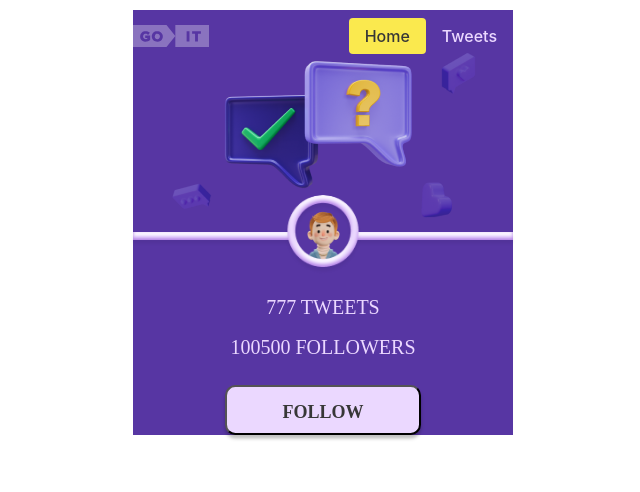
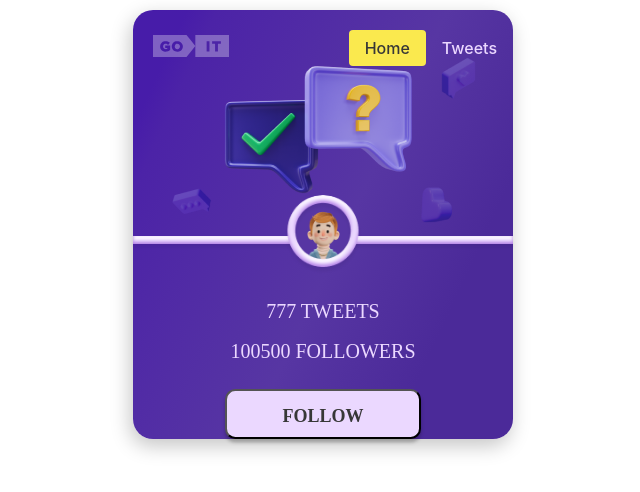
Before and after one commit to TetianaKokoilo/tweet-cards, a React (Create React App) app: page / in a window 1280 px wide. Shown: the top 492 px of the page, without its empty margins (317-957 px from the left). Built offline with nearby package versions, Linux system fonts and the light colour scheme.

Commit message:
add button back

```diff
--- a/src/components/App.jsx
+++ b/src/components/App.jsx
@@ -1,8 +1,8 @@
 // import { Button } from "./Button/Button";
 import { ReactComponent as Logo } from './Logo.svg';
-import { StyledContainer, StyledHeader, Link } from "./App.styled";
-import { Route, Routes } from "react-router-dom";
-import { Home } from "pages/Home/Home";
+import { StyledContainer, StyledHeader, Link } from './App.styled';
+import { Navigate, Route, Routes } from 'react-router-dom';
+import { Home } from 'pages/Home/Home';
 import { Tweets } from 'pages/Tweets/Tweets';
 
 // import { Link } from "react-router-dom";
@@ -11,7 +11,11 @@ export const App = () => {
   return (
     <StyledContainer>
       <StyledHeader>
-        <Logo />
+        <div>
+          {' '}
+          <Logo />
+        </div>
+
         <nav>
           <Link to="/" end>
             Home
@@ -22,6 +26,7 @@ export const App = () => {
       <Routes>
         <Route path="/" element={<Home />}></Route>
         <Route path="/tweets" element={<Tweets />}></Route>
+        <Route path="*" element={<Navigate to="/" />} />
       </Routes>
     </StyledContainer>
   );
--- a/src/components/App.styled.js
+++ b/src/components/App.styled.js
@@ -1,9 +1,16 @@
-import { NavLink } from "react-router-dom";
-import styled from "styled-components";
+import { NavLink } from 'react-router-dom';
+import styled from 'styled-components';
 
 export const StyledContainer = styled.div`
-
-  background: #5736a3;
+  background: linear-gradient(
+    114.99deg,
+    #471ca9 9.36%,
+    #4c23a7 14.61%,
+    #5736a3 54.28%,
+    #4b2a99 78.99%
+  );
+  box-shadow: -2.5777px 6.87386px 20.6216px rgba(0, 0, 0, 0.23);
+  border-radius: 20px;
   width: 380px;
   height: 100%;
   margin: 0 auto;
@@ -15,8 +22,8 @@ export const StyledHeader = styled.header`
   align-items: center;
   justify-content: space-between;
   gap: 12px;
-  padding: 8px 0;
-
+  padding-top: 20px;
+  padding-left: 20px;
 
   > nav {
     display: flex;
@@ -26,11 +33,15 @@ export const Link = styled(NavLink)`
   padding: 8px 16px;
   border-radius: 4px;
   text-decoration: none;
-  color: #EBD8FF;
+  color: #ebd8ff;
   font-weight: 500;
 
   &.active {
     color: #373737;
-    background-color:  #FAE94E;
+    background-color: #fae94e;
   }
 `;
+
+// export const StyledLogo = styled.div`
+// padding-left: 20px;
+// `
--- a/src/components/Button/Button.jsx
+++ b/src/components/Button/Button.jsx
@@ -1,19 +1,22 @@
 import { useState, useEffect } from 'react';
+import { useNavigate } from 'react-router-dom';
 import {
+  StyledButtonBack,
   StyledButtonLoadMore,
   StyledCont,
   StyledInfoText,
   StyledList,
 } from './Button.styled';
-// import { nanoid } from 'nanoid';
 
 export const Button = () => {
-
   const [users, setUsers] = useState([]);
   const [page, setPage] = useState(0);
+  const navigate = useNavigate();
+  const [showBackButton, setShowBackButton] = useState(false);
 
   const handleLoadMore = () => {
     setPage(page + 1);
+    setShowBackButton(true);
   };
 
   useEffect(() => {
@@ -27,6 +30,9 @@ export const Button = () => {
     fetchUsers();
   }, [page]);
 
+  const handleBack = () => {
+    navigate('/');
+  };
 
   return (
     <>
@@ -34,19 +40,21 @@ export const Button = () => {
         <StyledList>
           {users.map(user => (
             <li key={user.id}>
-              <img
-                src={user.avatar}
-                alt="avatar"
-                width={200}
-                height={200}
-              ></img>
+              <img src={user.avatar} alt="avatar" width={200} height={200} />
               <StyledInfoText>{user.user}</StyledInfoText>
               <StyledInfoText>Tweets: {user.tweets}</StyledInfoText>
               <StyledInfoText>Followers: {user.follows}</StyledInfoText>
             </li>
           ))}
         </StyledList>
-        <StyledButtonLoadMore onClick={handleLoadMore}>Load More</StyledButtonLoadMore>
+        {showBackButton && (
+          <StyledButtonBack onClick={handleBack}>
+            Go Back
+          </StyledButtonBack>
+        )}
+        <StyledButtonLoadMore onClick={handleLoadMore}>
+          Load More
+        </StyledButtonLoadMore>
       </StyledCont>
     </>
   );
--- a/src/components/Button/Button.styled.js
+++ b/src/components/Button/Button.styled.js
@@ -52,7 +52,6 @@ margin: 0 auto;
 display: block;
 box-shadow: 0px 3.43693px 3.43693px rgba(0, 0, 0, 0.25);
 border-radius: 10.3108px;
-padding: 14px 28px;
 font-family: 'Montserrat';
 font-style: normal;
 font-weight: 600;
@@ -82,3 +81,20 @@ color: #EBD8FF;
 export const StyledCont = styled.div`
 width: 380px;
 `
+export const StyledButtonBack = styled.button`
+background:  #EBD8FF;
+width: 196px;
+height: 50px;
+cursor: pointer;
+margin: 0 auto;
+display: block;
+box-shadow: 0px 3.43693px 3.43693px rgba(0, 0, 0, 0.25);
+border-radius: 10.3108px;
+font-family: 'Montserrat';
+font-style: normal;
+font-weight: 600;
+font-size: 18px;
+line-height: 22px;
+text-transform: uppercase;
+color: #373737;
+`
--- a/src/pages/Home/Home.styled.js
+++ b/src/pages/Home/Home.styled.js
@@ -1,7 +1,7 @@
-import styled from "styled-components";
+import styled from 'styled-components';
 
 export const StyledCardImage = styled.img`
-padding-top: 25px;
+  padding-top: 30px;
   padding-left: 36px;
   position: absolute;
   top: 28px;
```
